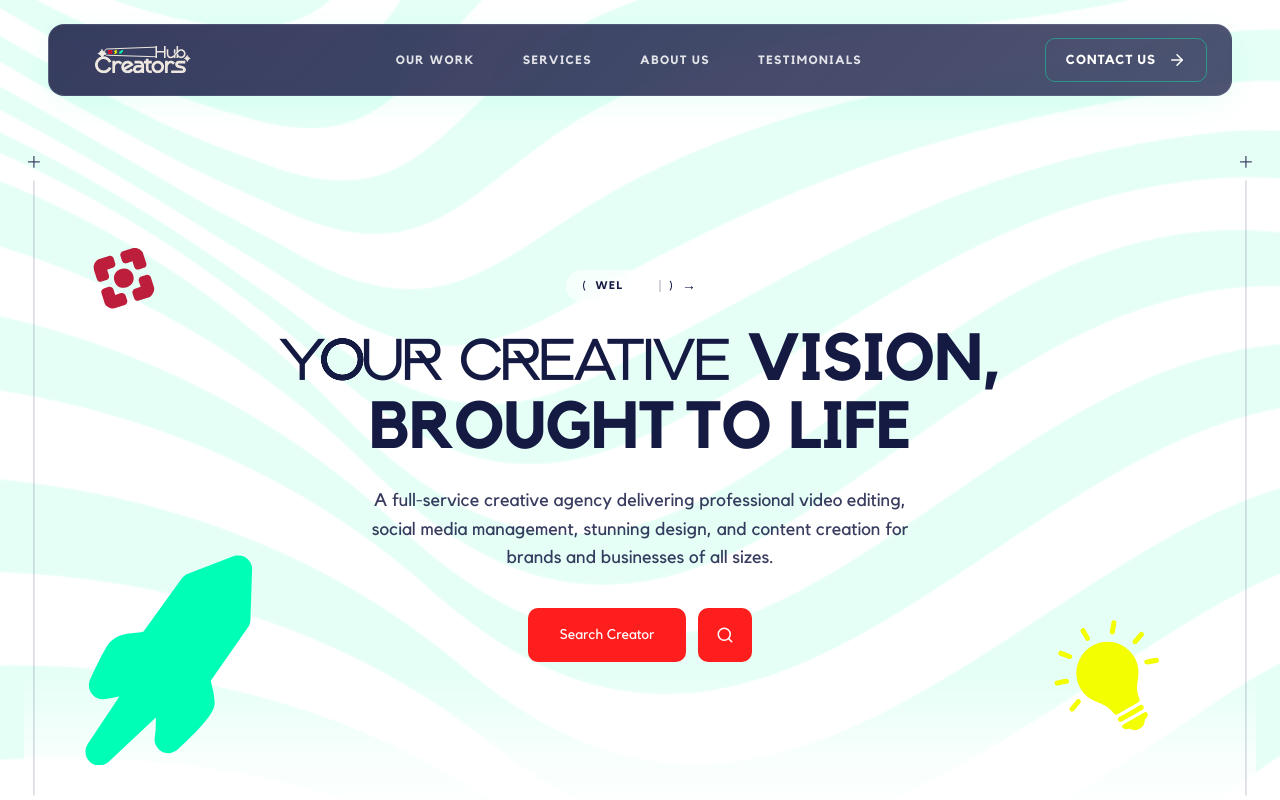
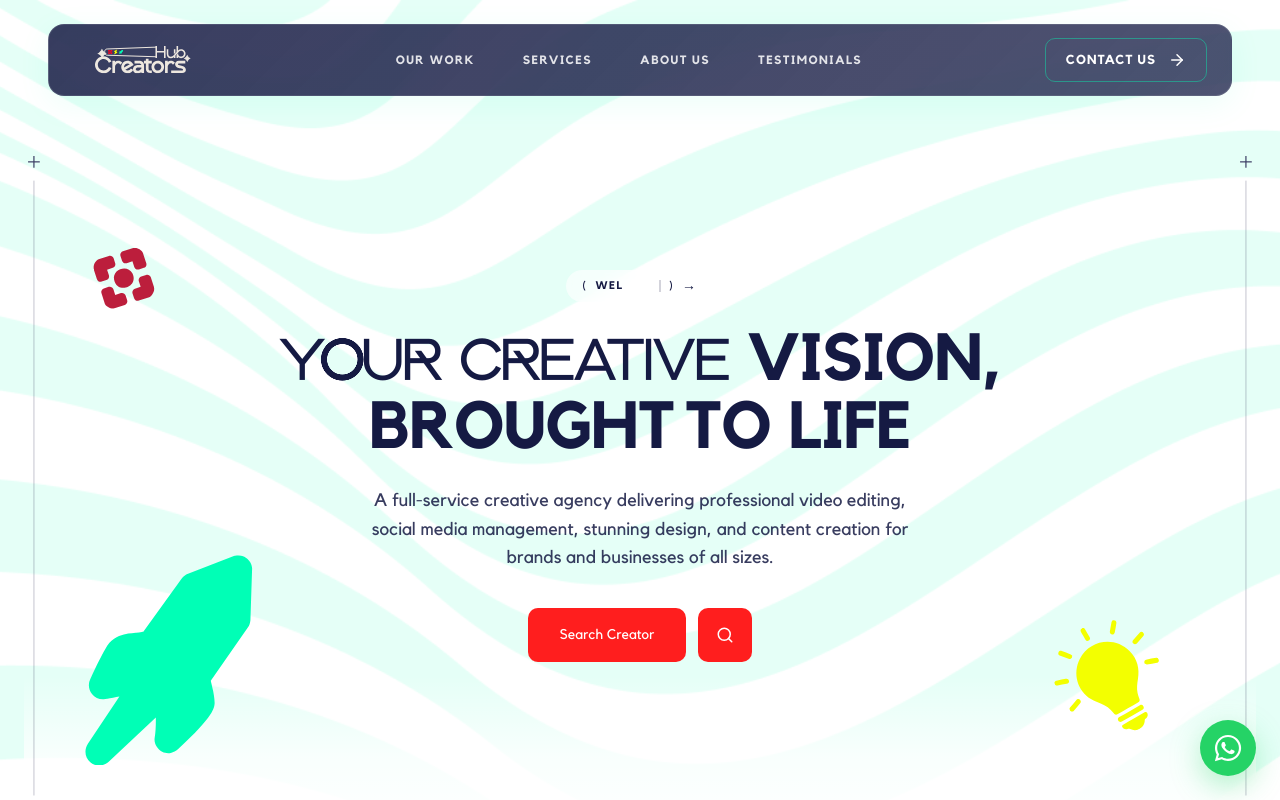
Before and after one commit to Omardiab22/creators-hub, a Next.js app: page / in a window 1280 px wide. Shown: the top 800 px of the page. Built offline with nearby package versions, Linux system fonts and the light colour scheme.

Commit message:
add whatsapp

```diff
--- a/src/components/sections/Navbar.tsx
+++ b/src/components/sections/Navbar.tsx
@@ -4,6 +4,7 @@ import { useEffect, useRef, useState } from "react";
 import Image from "next/image";
 import Link from "next/link";
 import { FiArrowRight, FiMenu, FiX } from "react-icons/fi";
+import { FaWhatsapp } from "react-icons/fa";
 import { AnimatePresence, motion } from "framer-motion";
 
 const navLinks = [
@@ -17,8 +18,14 @@ export default function Navbar() {
   const [mounted, setMounted] = useState(false);
   const [menuOpen, setMenuOpen] = useState(false);
 
-  // ✅ ref على wrapper شامل nav + dropdown (عشان click outside يشتغل صح)
   const navWrapRef = useRef<HTMLDivElement>(null);
+
+  // حط رقم الواتساب هنا بصيغة دولية من غير + ولا مسافات
+  const whatsappNumber = "201012345678";
+  const whatsappMessage = "Hello, I want to contact you";
+  const whatsappHref = `https://wa.me/${whatsappNumber}?text=${encodeURIComponent(
+    whatsappMessage
+  )}`;
 
   const closeAll = () => {
     setMenuOpen(false);
@@ -37,7 +44,6 @@ export default function Navbar() {
     return () => window.removeEventListener("resize", onResize);
   }, [mounted]);
 
-  // ✅ Close on outside click + on scroll
   useEffect(() => {
     if (!mounted) return;
 
@@ -61,7 +67,7 @@ export default function Navbar() {
   }, [mounted, menuOpen]);
 
   return (
-    // ✅ الهيدر Sticky… وبيكبر لتحت لما المنيو تفتح
+    <>
       <header className="sticky top-0 z-[9999] w-full pt-[env(safe-area-inset-top)]">
         <div className="mx-auto w-full max-w-[1240px] px-3 sm:px-6">
           <motion.div
@@ -83,14 +89,8 @@ export default function Navbar() {
                 relative
                 h-[72px]
                 w-full
-<<<<<<< HEAD
-              rounded-[14px]
-              bg-[#151A43]
-              px-3 xs:px-4 sm:px-6
-=======
                 rounded-[16px]
                 px-4 sm:px-6
->>>>>>> bee8bae8c2fd89d2280de313081586fb8150b965
                 flex
                 items-center
                 justify-between
@@ -100,12 +100,17 @@ export default function Navbar() {
                 shadow-[0_8px_32px_rgba(0,255,182,0.08)]
               "
               style={{
-              background: "linear-gradient(135deg, rgba(21,26,67,0.85) 0%, rgba(21,26,67,0.75) 100%)",
+                background:
+                  "linear-gradient(135deg, rgba(21,26,67,0.85) 0%, rgba(21,26,67,0.75) 100%)",
               }}
             >
               {/* LEFT: Logo */}
               <div className="flex items-center min-w-0">
-              <Link href="/" aria-label="Creators Hub Home" className="inline-flex items-center">
+                <Link
+                  href="/"
+                  aria-label="Creators Hub Home"
+                  className="inline-flex items-center"
+                >
                   <div
                     className="
                       relative
@@ -115,7 +120,13 @@ export default function Navbar() {
                       sm:h-[28px] sm:w-[140px]
                     "
                   >
-                  <Image src="/brand/logo.svg" alt="Creators Hub" fill className="object-contain" priority />
+                    <Image
+                      src="/brand/logo.svg"
+                      alt="Creators Hub"
+                      fill
+                      className="object-contain"
+                      priority
+                    />
                   </div>
                 </Link>
               </div>
@@ -156,7 +167,11 @@ export default function Navbar() {
               {/* RIGHT: Actions */}
               <div className="flex items-center gap-2 xs:gap-3 shrink-0">
                 {/* Contact (Desktop + Tablet) */}
-              <motion.div whileHover={{ scale: 1.03 }} transition={{ duration: 0.18 }} whileTap={{ scale: 0.97 }}>
+                <motion.div
+                  whileHover={{ scale: 1.03 }}
+                  transition={{ duration: 0.18 }}
+                  whileTap={{ scale: 0.97 }}
+                >
                   <Link
                     href="#contact"
                     className="
@@ -178,13 +193,20 @@ export default function Navbar() {
                     aria-label="Contact us"
                     onClick={() => setMenuOpen(false)}
                   >
-                  <span className="uppercase tracking-[0.08em]">CONTACT US</span>
+                    <span className="uppercase tracking-[0.08em]">
+                      CONTACT US
+                    </span>
                     <FiArrowRight className="text-[18px]" />
                   </Link>
                 </motion.div>
 
                 {/* Contact (Mobile XS) */}
-              <motion.div className="sm:hidden" whileHover={{ scale: 1.05 }} transition={{ duration: 0.18 }} whileTap={{ scale: 0.97 }}>
+                <motion.div
+                  className="sm:hidden"
+                  whileHover={{ scale: 1.05 }}
+                  transition={{ duration: 0.18 }}
+                  whileTap={{ scale: 0.97 }}
+                >
                   <Link
                     href="#contact"
                     className="
@@ -234,24 +256,28 @@ export default function Navbar() {
                   aria-controls="mobile-nav"
                   onClick={() => setMenuOpen((v) => !v)}
                 >
-                {menuOpen ? <FiX className="text-[20px]" /> : <FiMenu className="text-[20px]" />}
+                  {menuOpen ? (
+                    <FiX className="text-[20px]" />
+                  ) : (
+                    <FiMenu className="text-[20px]" />
+                  )}
                 </motion.button>
               </div>
             </nav>
 
-          {/* ✅ Mobile Menu (جزء من الـ layout.. بيدز المحتوى لتحت) */}
+            {/* Mobile Menu */}
             <AnimatePresence initial={false}>
               {menuOpen && (
                 <motion.div
                   id="mobile-nav"
-
                   className="lg:hidden mt-3 w-full overflow-hidden rounded-[14px] px-6 backdrop-blur-xl border border-white/10 shadow-[0_8px_32px_rgba(0,255,182,0.08)]"
                   initial={{ height: 0, opacity: 0 }}
                   animate={{ height: "auto", opacity: 1 }}
                   exit={{ height: 0, opacity: 0 }}
                   transition={{ duration: 0.22, ease: [0.22, 1, 0.36, 1] }}
                   style={{
-                  background: "linear-gradient(135deg, rgba(21,26,67,0.85) 0%, rgba(21,26,67,0.75) 100%)",
+                    background:
+                      "linear-gradient(135deg, rgba(21,26,67,0.85) 0%, rgba(21,26,67,0.75) 100%)",
                   }}
                 >
                   <div className="py-4 flex flex-col gap-3">
@@ -278,5 +304,35 @@ export default function Navbar() {
           </motion.div>
         </div>
       </header>
+
+      {/* WhatsApp Floating Button */}
+      <motion.a
+        href={whatsappHref}
+        target="_blank"
+        rel="noopener noreferrer"
+        aria-label="Chat on WhatsApp"
+        initial={{ opacity: 0, scale: 0.8, y: 20 }}
+        animate={{ opacity: 1, scale: 1, y: 0 }}
+        transition={{ delay: 0.25, duration: 0.35 }}
+        whileHover={{ scale: 1.08 }}
+        whileTap={{ scale: 0.94 }}
+        className="
+          fixed
+          bottom-5 right-5
+          z-[9999]
+          flex items-center justify-center
+          h-[56px] w-[56px]
+          rounded-full
+          bg-[#25D366]
+          text-white
+          shadow-[0_10px_30px_rgba(37,211,102,0.35)]
+          transition-all duration-300
+          hover:shadow-[0_14px_38px_rgba(37,211,102,0.45)]
+          sm:bottom-6 sm:right-6
+        "
+      >
+        <FaWhatsapp className="text-[30px]" />
+      </motion.a>
+    </>
   );
 }
```
Lines whose indentation alone changed are shown as unchanged.
